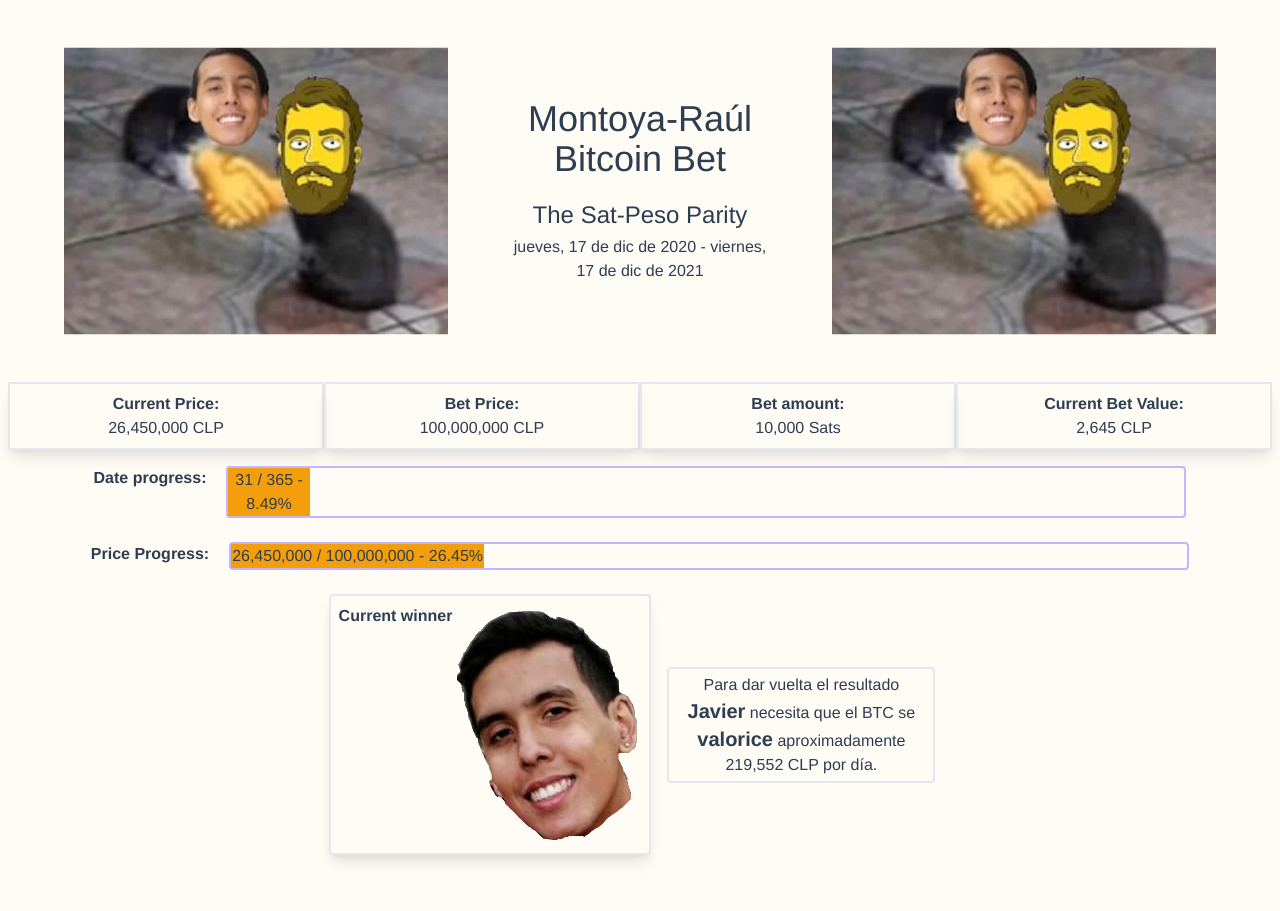
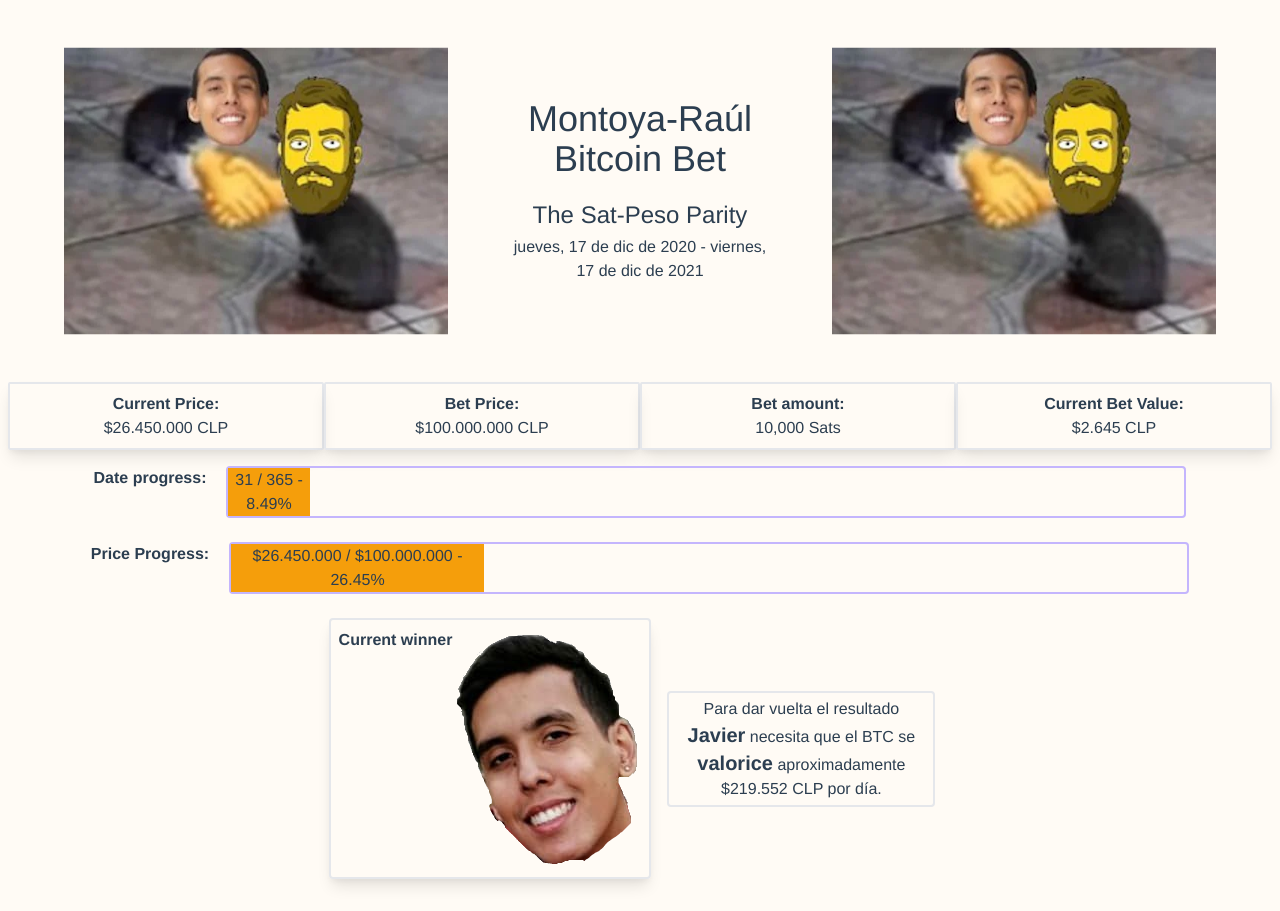
Before and after one commit to wachunei/montoya-raul-bet, a Vue app: page / in a window 1280 px wide. Before the commit the page ends 887 px from the top, so only its background shows below. Built offline with nearby package versions, Linux system fonts and the light colour scheme; no server answers.

Commit message:
Add formatCLP

```diff
--- a/src/App.vue
+++ b/src/App.vue
@@ -25,11 +25,13 @@
     :currentValue="daysElapsed"
     :total="totalDays"
     :title="'Date progress:'"
+    :type="'date'"
   />
   <Progress
     :currentValue="budaPrice"
     :total="betPrice"
     :title="'Price Progress:'"
+    :type="'currency'"
   />
   <div class="flex justify-center mb-4">
     <CurrentWinner :threshold="budaPrice >= betPrice" />
--- a/src/components/flippening.vue
+++ b/src/components/flippening.vue
@@ -5,13 +5,14 @@
       <span class="font-bold text-xl">{{ currentLoser }}</span> necesita que el
       BTC se
       <span class="font-bold text-xl">{{ requiredAction }}</span>
-      aproximadamente {{ rate.toLocaleString() }} CLP por día.
+      aproximadamente {{ formatCLP(rate) }} CLP por día.
     </p>
   </div>
 </template>
 
 <script>
 import daysDiff from "../utils/days-difference";
+import formatCLP from "../utils/formatCLP";
 
 export default {
   props: {
@@ -42,6 +43,9 @@
 
       return Math.round(valueDiff / daysDifference);
     }
+  },
+  methods: {
+    formatCLP
   }
 };
 </script>
--- a/src/components/progress.vue
+++ b/src/components/progress.vue
@@ -3,7 +3,13 @@
     <p class="font-bold">{{ title }}</p>
     <div class="border-2 border-purple-300 rounded flex ml-5 row w-9/12">
       <div class="bg-yellow-500" :style="`width:${percentage}%`">
-        {{ currentValue.toLocaleString() }} / {{ total.toLocaleString() }} -
+        {{
+          type === "currency"
+            ? formatCLP(currentValue)
+            : currentValue.toLocaleString()
+        }}
+        /
+        {{ type === "currency" ? formatCLP(total) : total.toLocaleString() }} -
         {{ percentage.toFixed(2) }}%
       </div>
     </div>
@@ -11,6 +17,8 @@
 </template>
 
 <script>
+import formatCLP from "../utils/formatCLP";
+
 export default {
   props: {
     title: {
@@ -24,12 +32,19 @@
     total: {
       type: Number,
       required: true
+    },
+    type: {
+      type: String,
+      default: "currency"
     }
   },
   computed: {
     percentage() {
       return (100 * this.currentValue) / this.total;
     }
+  },
+  methods: {
+    formatCLP
   }
 };
 </script>
--- a/src/components/ticker.vue
+++ b/src/components/ticker.vue
@@ -1,11 +1,14 @@
 <template>
   <div class="box-content w-80 shadow-lg border-2 p-2 rounded-sm">
     <p class="font-bold">{{ text }}</p>
-    {{ price.toLocaleString() }} {{ symbol }}
+    {{ symbol === "CLP" ? formatCLP(price) : price.toLocaleString() }}
+    {{ symbol }}
   </div>
 </template>
 
 <script>
+import formatCLP from "../utils/formatCLP";
+
 export default {
   props: {
     price: {
@@ -20,6 +23,9 @@
       type: String,
       default: "CLP"
     }
+  },
+  methods: {
+    formatCLP
   }
 };
 </script>
--- /dev/null
+++ b/src/utils/formatCLP.js
@@ -0,0 +1,6 @@
+export default function formatCLP(value) {
+  return new Intl.NumberFormat("es-CL", {
+    style: "currency",
+    currency: "CLP"
+  }).format(value);
+}
```
